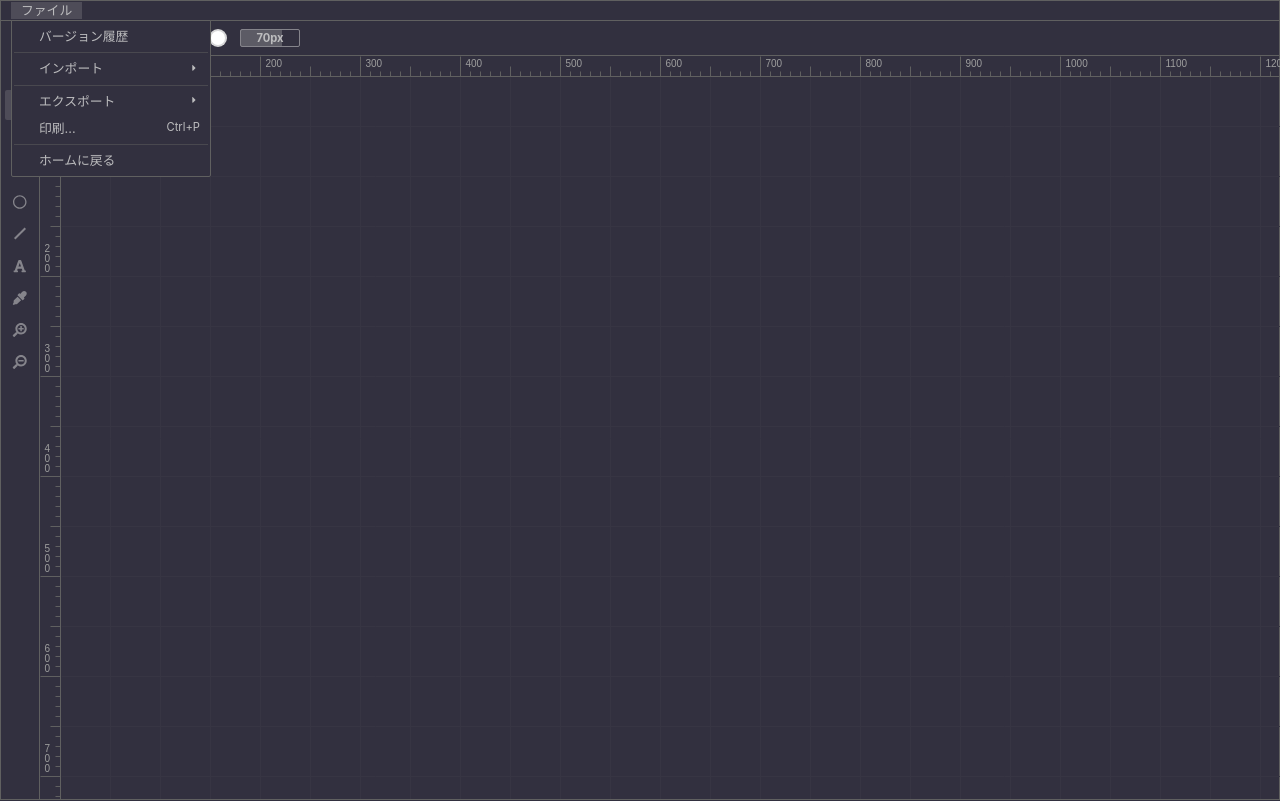
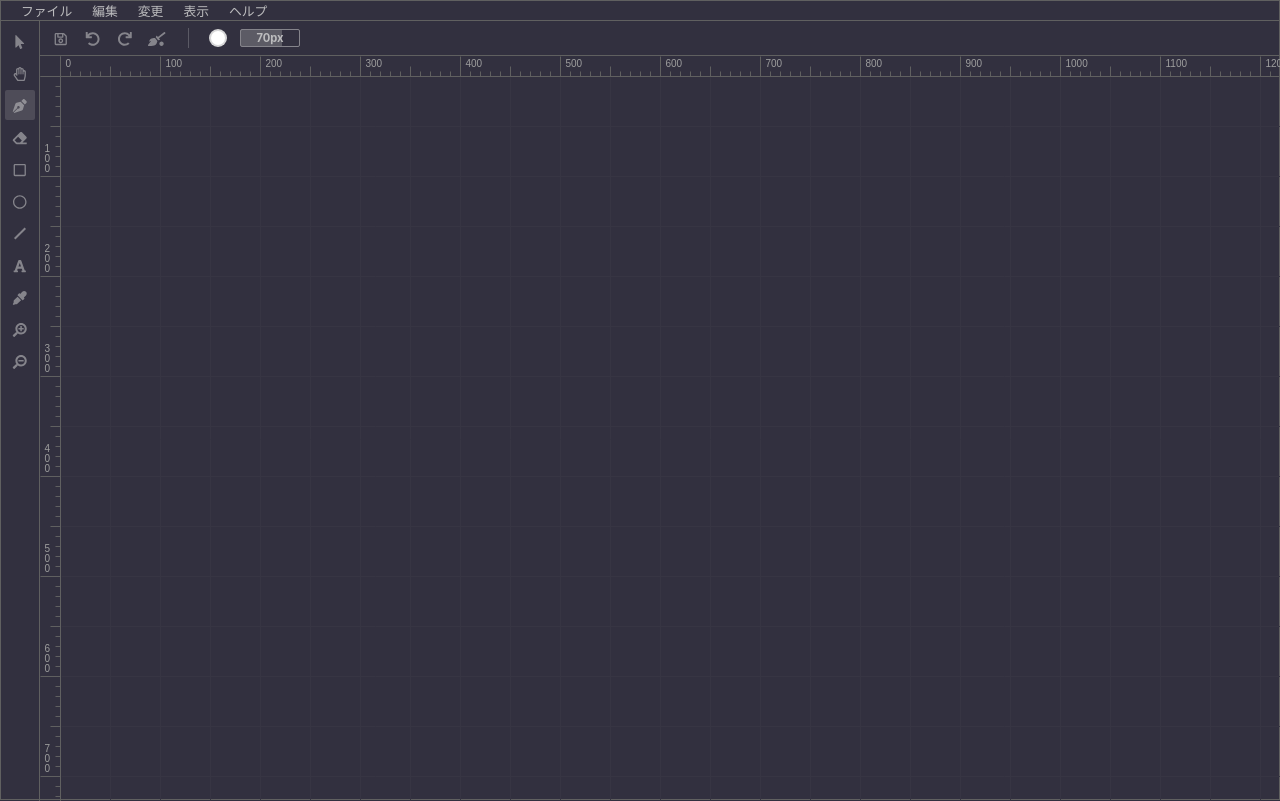
Before and after one commit to nkihrk/infi-draw, an Angular app: page /#/dashboard in a window 1280 px wide. Shown: the top 801 px of the page. Built offline with nearby package versions, Linux system fonts and the light colour scheme.

Commit message:
Try implementing menu

```diff
--- a/src/app/app.module.ts
+++ b/src/app/app.module.ts
@@ -10,7 +10,7 @@ import { ToolBarComponent } from './tool-bar/tool-bar.component';
 import { DashboardComponent } from './dashboard/dashboard.component';
 import { MenuComponent } from './menu/menu.component';
 import { ToolMenuComponent } from './tool-menu/tool-menu.component';
-import { MenuDirective } from './shared/directive/menu.directive';
+import { ActiveMenuDirective } from './shared/directive/active-menu.directive';
 
 @NgModule({
 	declarations: [
@@ -21,7 +21,7 @@ import { MenuDirective } from './shared/directive/menu.directive';
 		DashboardComponent,
 		MenuComponent,
 		ToolMenuComponent,
-    MenuDirective
+		ActiveMenuDirective
 	],
 	imports: [BrowserModule, AppRoutingModule, FontAwesomeModule],
 	providers: [],
--- a/src/app/canvas/canvas.component.scss
+++ b/src/app/canvas/canvas.component.scss
@@ -3,7 +3,7 @@
 .app-wrapper {
 	position: relative;
 	width: 100%;
-  height: calc(100vh - 57px);
+	height: calc(100vh - 55px);
 	padding-top: $ruler-thickness;
 	padding-left: $ruler-thickness;
 	overflow: hidden;
--- a/src/app/menu/menu.component.html
+++ b/src/app/menu/menu.component.html
@@ -1,9 +1,9 @@
 <div class="flex-space-between">
 	<div class="menu-wrapper">
-		<div class="menu">
-			<ng-template ngFor let-menu="$implicit" [ngForOf]="menus" let-i="index">
-				<span #elReference class="menu-title active">{{ menu }}</span>
-				<div class="menu-list main-menu-list active">
+		<ng-template ngFor let-menuTitle="$implicit" [ngForOf]="menuTitles" let-i="index">
+			<div appActiveMenu class="menu">
+				<span #menuTitlesRef appActiveMenu class="menu-title">{{ menuTitle }}</span>
+				<div #menuListsRef appActiveMenu class="menu-list main-menu-list">
 					<ul>
 						<ng-template ngFor let-menuList="$implicit" [ngForOf]="menuLists[i]" let-i="index">
 							<div *ngIf="menuList.type === 2; then thenBlock; else elseBlock"></div>
@@ -11,8 +11,8 @@
 								<li class="separator-wrapper"><div class="separator"></div></li>
 							</ng-template>
 							<ng-template #elseBlock>
-								<li [ngClass]="{ 'sub-menu-list-wrapper': menuList.type === 1 }">
-									<div #elReference (click)="menuList.exec()" class="sub-menu-title">
+								<li appActiveMenu [ngClass]="{ 'sub-menu-list-wrapper': menuList.type === 1 }">
+									<div #subMenuTitlesRef (click)="menuList.exec()" class="sub-menu-title">
 										<span>{{ menuList.title }}</span>
 										<span *ngIf="menuList.type !== 1">{{ menuList.key }}</span>
 										<span *ngIf="menuList.type === 1"
@@ -20,7 +20,7 @@
 										></span>
 									</div>
 
-									<div #elReference class="menu-list sub-menu-list" *ngIf="menuList.type === 1">
+									<div #subMenuListsRef class="menu-list sub-menu-list" *ngIf="menuList.type === 1">
 										<ul>
 											<ng-template ngFor let-subMenuList="$implicit" [ngForOf]="menuList.subMenuList" let-i="index">
 												<div *ngIf="subMenuList.type === 2; then thenBlock; else elseBlock"></div>
@@ -28,8 +28,8 @@
 													<li class="separator-wrapper"><div class="separator"></div></li>
 												</ng-template>
 												<ng-template #elseBlock>
-													<li [ngClass]="{ 'sub-menu-list-wrapper': subMenuList.type === 1 }">
-														<div #elReference (click)="subMenuList.exec()" class="sub-menu-title">
+													<li appActiveMenu [ngClass]="{ 'sub-menu-list-wrapper': subMenuList.type === 1 }">
+														<div #subMenuTitlesRef appActiveMenu (click)="subMenuList.exec()" class="sub-menu-title">
 															<span>{{ subMenuList.title }}</span>
 															<span *ngIf="subMenuList.type !== 1">{{ subMenuList.key }}</span>
 															<span *ngIf="subMenuList.type === 1"
@@ -37,7 +37,7 @@
 															></span>
 														</div>
 
-														<div #elReference class="menu-list sub-menu-list" *ngIf="subMenuList.type === 1">
+														<div #subMenuListsRef class="menu-list sub-menu-list" *ngIf="subMenuList.type === 1">
 															<ul>
 																<ng-template
 																	ngFor
@@ -60,8 +60,8 @@
 																</ng-template>
 															</ul>
 														</div>
-													</li>
-												</ng-template>
+													</li></ng-template
+												>
 											</ng-template>
 										</ul>
 									</div>
@@ -70,7 +70,7 @@
 						</ng-template>
 					</ul>
 				</div>
-			</ng-template>
-		</div>
+			</div>
+		</ng-template>
 	</div>
 </div>
--- a/src/app/menu/menu.component.scss
+++ b/src/app/menu/menu.component.scss
@@ -21,6 +21,7 @@
 		display: flex;
 		flex-direction: row;
 		padding: 0 10px;
+		height: 100%;
 
 		.menu {
 			position: relative;
@@ -29,7 +30,7 @@
 			white-space: nowrap;
 
 			.menu-title {
-				padding: 1px 10px;
+				padding: 2.5px 10px; // Since .menu height is 19px and .menu-title height is 14px
 
 				&:hover,
 				&.active {
@@ -49,6 +50,7 @@
 					}
 				}
 
+				&:hover,
 				&.active {
 					border-radius: 2px;
 					background-color: rgba($white, 0.1);
@@ -81,7 +83,7 @@
 					&.active {
 						opacity: 1;
 						pointer-events: initial;
-						trasition-delay: 500ms;
+						transition-delay: 500ms;
 					}
 				}
 			}
@@ -106,13 +108,6 @@
 
 				ul {
 					padding: 2px;
-
-					li {
-						&:hover {
-							border-radius: 2px;
-							background-color: rgba($white, 0.1);
-						}
-					}
 				}
 			}
 		}
--- a/src/app/menu/menu.component.ts
+++ b/src/app/menu/menu.component.ts
@@ -9,10 +9,13 @@ import { faCaretRight } from '@fortawesome/free-solid-svg-icons';
 	styleUrls: ['./menu.component.scss']
 })
 export class MenuComponent implements OnInit, AfterViewInit {
-	@ViewChildren('elReference') elReference: QueryList<ElementRef>;
+	@ViewChildren('menuTitlesRef') menuTitlesRef: QueryList<ElementRef>;
+	@ViewChildren('menuListsRef') menuListsRef: QueryList<ElementRef>;
+	@ViewChildren('subMenuTitlesRef') subMenuTitlesRef: QueryList<ElementRef>;
+	@ViewChildren('subMenuListsRef') subMenuListsRef: QueryList<ElementRef>;
 
-	menus: string[];
-	menuLists: MenuList[][];
+	menuTitles: string[];
+	menuLists: MenuList[][] = [];
 	subMenuLists: MenuList[][];
 
 	faPenNib = faPenNib;
@@ -20,9 +23,17 @@ export class MenuComponent implements OnInit, AfterViewInit {
 	faCaretRight = faCaretRight;
 
 	constructor() {
-		this.menus = ['ファイル'];
-		this.menuLists = [];
+		this.menuTitles = ['ファイル', '編集', '変更', '表示', 'ヘルプ'];
+		this.menuLists.push(this._file());
+	}
 
+	ngOnInit(): void {}
+
+	ngAfterViewInit() {
+		console.log(this.menuTitlesRef.toArray()[0].nativeElement);
+	}
+
+	private _file(): MenuList[] {
 		const subMenuListInport: MenuList[] = [
 			{
 				title: '画像を挿入...',
@@ -199,13 +210,8 @@ export class MenuComponent implements OnInit, AfterViewInit {
 				subMenuList: []
 			}
 		];
-		this.menuLists.push(menuListFile);
-	}
 
-	ngOnInit(): void {}
-
-	ngAfterViewInit() {
-		console.log(this.elReference.toArray());
+		return menuListFile;
 	}
 }
 
--- /dev/null
+++ b/src/app/shared/directive/active-menu.directive.ts
@@ -0,0 +1,36 @@
+import { Directive, HostListener, ElementRef } from '@angular/core';
+
+@Directive({
+	selector: '[appActiveMenu]'
+})
+export class ActiveMenuDirective {
+	private target: HTMLElement;
+
+	constructor(el: ElementRef) {
+		this.target = el.nativeElement;
+	}
+
+	// Pointerenter listener
+	@HostListener('pointerenter', ['$event']) onPointerEnter($e): void {
+		const children: HTMLCollection = this.target.children;
+
+		if (children.length === 2) {
+			if (!children[0].classList.contains('active') && !children[1].classList.contains('active')) {
+				children[0].classList.add('active');
+				children[1].classList.add('active');
+			}
+		}
+	}
+
+	// Pointerleave listener
+	@HostListener('pointerleave', ['$event']) onPointerLeave($e): void {
+		const children: HTMLCollection = this.target.children;
+
+		if (!!children[0] && children[0].classList.contains('active')) {
+			children[0].classList.remove('active');
+		}
+		if (!!children[1] && children[1].classList.contains('active')) {
+			children[1].classList.remove('active');
+		}
+	}
+}
--- a/src/app/shared/directive/menu.directive.ts
+++ /dev/null
@@ -1,31 +0,0 @@
-import { Directive, EventEmitter, HostListener, Output } from '@angular/core';
-
-@Directive({
-  selector: '[appMenu]'
-})
-export class MenuDirective {
-  @Output() isHover = new EventEmitter<boolean>();
-  @Output() isPointerUp = new EventEmitter<boolean>();
-
-  constructor() { }
-
-  // Pointerover listener
-  @HostListener('pointerover', ['$event']) onPointerOver($e): void {
-    this.isHover.emit(true);
-  }
-
-  // Pointerup listener
-  @HostListener('document:pointerup', ['$event']) onPointerUp($e): void {
-    this.isPointerUp.emit(true);
-  }
-
-  // Touchend listener
-  @HostListener('document:touchend', ['$event']) onTouchEnd($e): void {
-    this.isPointerUp.emit(true);
-  }
-
-  // Mouseup listener
-  @HostListener('document:mouseup', ['$event']) onMouseUp($e): void {
-    this.isPointerUp.emit(true);
-  }
-}
```
Lines whose indentation alone changed are shown as unchanged.
